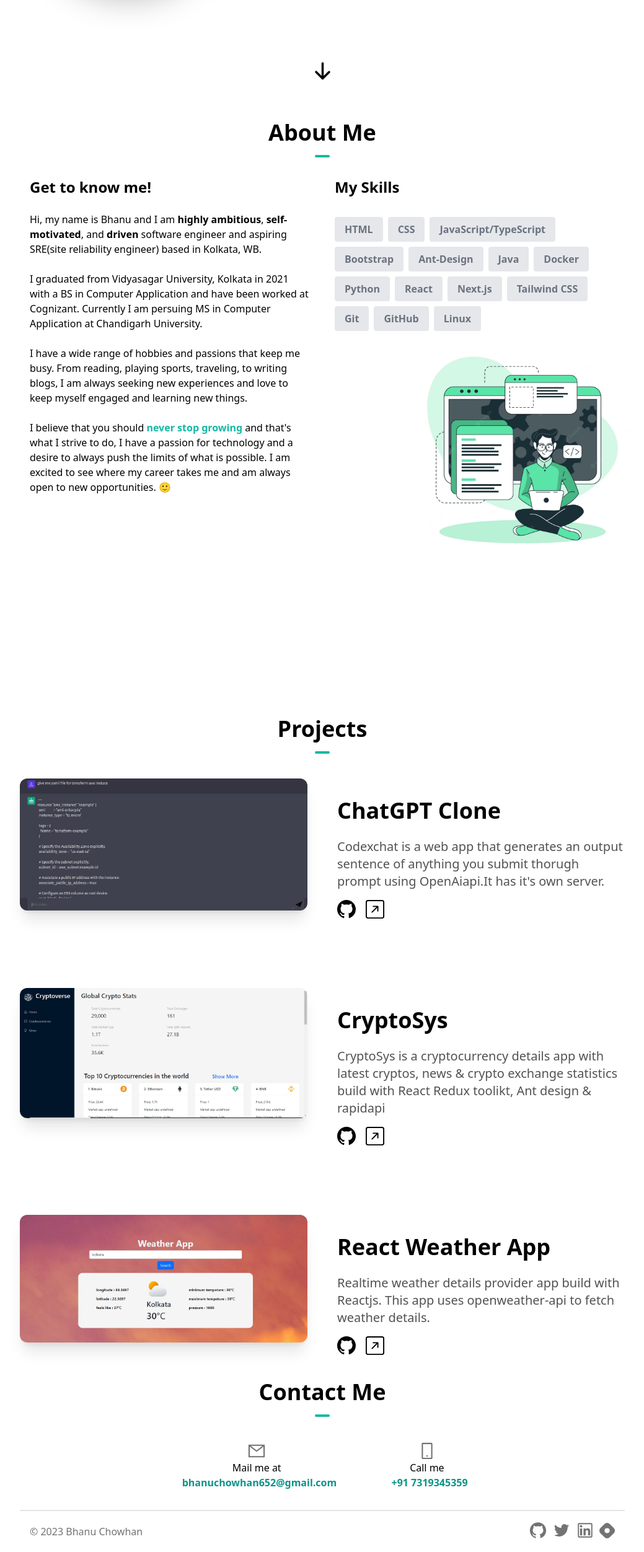
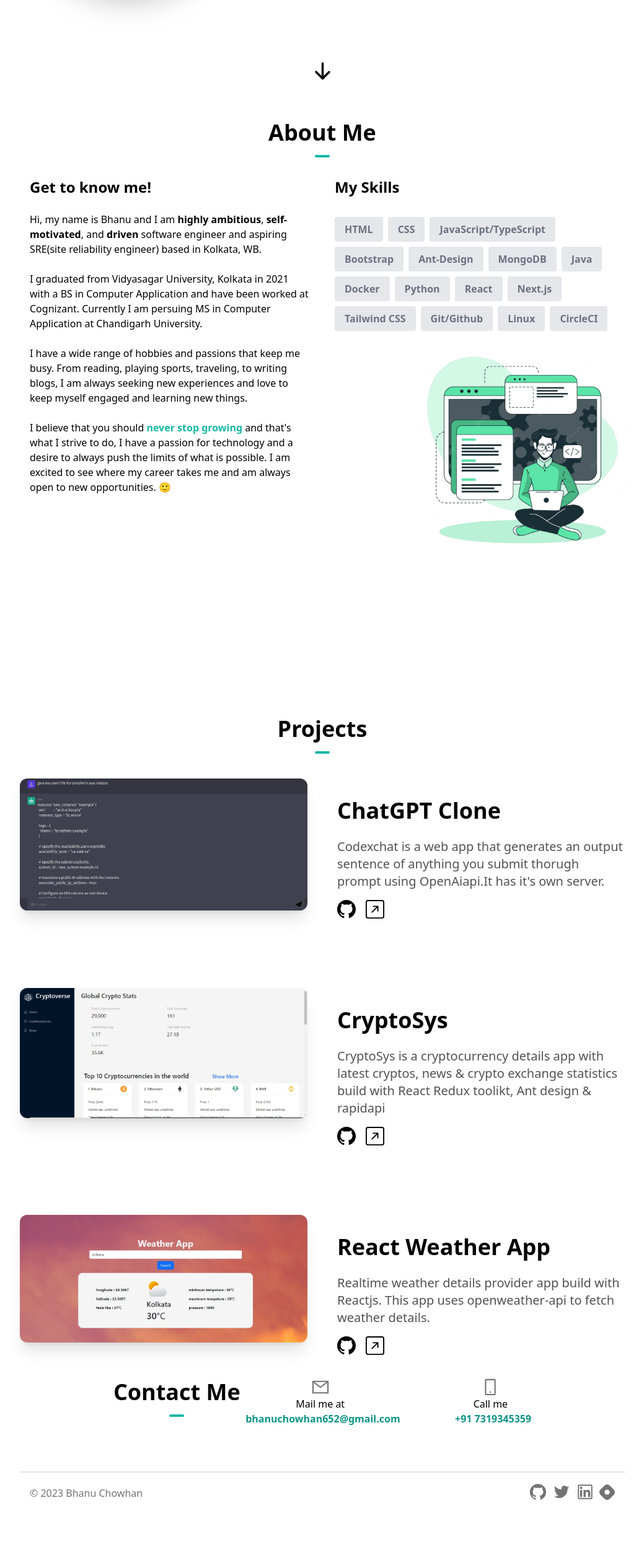
Before and after one commit to Bhanu-code/portfolio, a Next.js app: page / in a window 1280 px wide. Shown: the part 503-3007 px from the top of the page at 62% size, without its empty margins (120-1159 px from the left). After the commit the page ends 2945 px from the top, so only its background shows below. Built offline with nearby package versions, Linux system fonts and the light colour scheme.

Commit message:
skills updated

```diff
--- a/components/AboutSection.tsx
+++ b/components/AboutSection.tsx
@@ -7,15 +7,16 @@ const skills = [
   { skill: "JavaScript/TypeScript" },
   { skill: "Bootstrap" },
   { skill: "Ant-Design" },
+  { skill: "MongoDB"},
   { skill: "Java" },
   { skill: "Docker" },
   { skill: "Python" },
   { skill: "React" },
   { skill: "Next.js" },
   { skill: "Tailwind CSS" },
-  { skill: "Git" },
-  { skill: "GitHub" },
+  { skill: "Git/Github" },
   { skill: "Linux" },
+  { skill: "CircleCI"}
 ]
 
 const AboutSection = () => {
--- a/components/Contact.tsx
+++ b/components/Contact.tsx
@@ -3,13 +3,13 @@ import { AiOutlineMail, AiOutlineMobile } from "react-icons/ai";
 
 function Contact() {
   return (
-    <section id="contact">
+    <section id="contact" className="flex items-center justify-center">
       <h1 className="my-10 text-center font-bold text-4xl">
         Contact Me
         <hr className="w-6 h-1 mx-auto my-4 bg-teal-500 border-0 rounded"></hr>
       </h1>
 
-      <div className="flex flex-col  lg:flex-row  items-center justify-center space-x-20 mb-1">
+      <div className="flex flex-col lg:flex-row sm:justify-center sm:align-items items-center justify-center space-x-20 mb-1">
 
         <div className="mail flex flex-row sm:flex-col items-center justify-center">
           <a href="https://mail.google.com/" rel="noreferrer" target="_blank">
```
